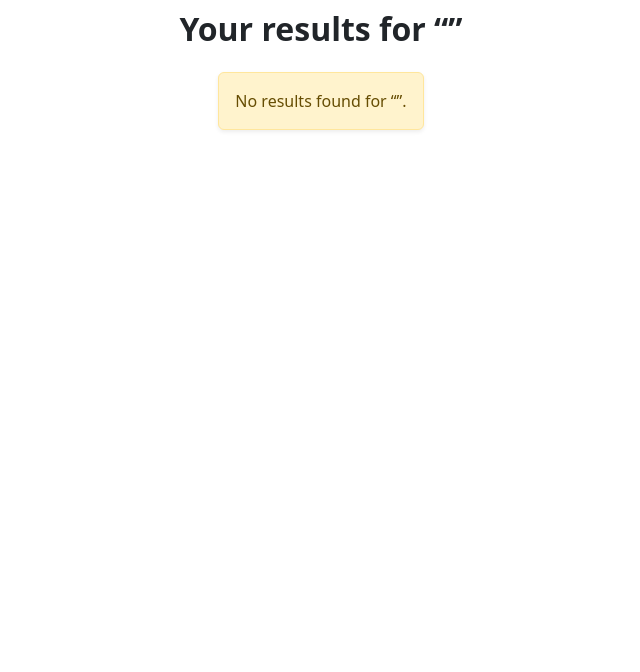
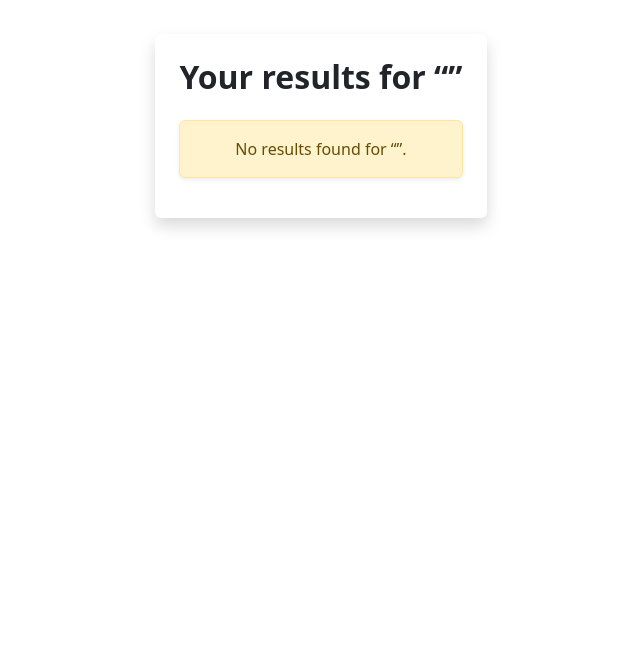
Before and after one commit to ryandoro/personal-training-app, a Flask app: template templates/search_results.html in a window 1280 px wide. Shown: the part 56-728 px from the top of the page, without its empty margins (319-959 px from the left). Run offline with Flask 3, Linux system fonts and the light colour scheme; the template is opened without the code that fills it, so the values that code supplies are empty.

Commit message:
Enhance exercise card styling with border and rounded corners

```diff
--- a/templates/search_results.html
+++ b/templates/search_results.html
@@ -2,13 +2,15 @@
 {% block title %}Search Results{% endblock %}
 
 {% block content %}
+<div class="container py-4">
+    <div class="card shadow p-4 mb-4 bg-white rounded">
         <h2 class="text-center fw-bold mb-4">Your results for “{{ query }}”</h2>
 
         {% if results %}
             <div class="row row-cols-1 row-cols-md-2 row-cols-lg-3 g-4">
                 {% for workout_id, name, description, max_weight, max_reps in results %}
                     <div class="col">
-                <div class="card h-100 shadow-sm border-0">
+                        <div class="card h-100 shadow-sm border border-primary-subtle rounded-3">
                             <div class="card-body">
                                 <h5 class="card-title text-primary fw-bold">{{ name }}</h5>
                                 <p class="card-text text-muted small">{{ description }}</p>
@@ -38,7 +40,8 @@
                 No results found for “{{ query }}”.
             </div>
         {% endif %}
-
+    </div>
+</div>
     <!-- Max Update Modal -->
     <div id="updateMaxModal" class="modal" style="display: none; position: fixed; inset: 0; background: rgba(0,0,0,0.6); z-index: 9999; align-items: center; justify-content: center;">
         <div class="bg-white p-4 rounded shadow" style="width: 90%; max-width: 400px; position: relative;">
```
Lines whose indentation alone changed are shown as unchanged.
